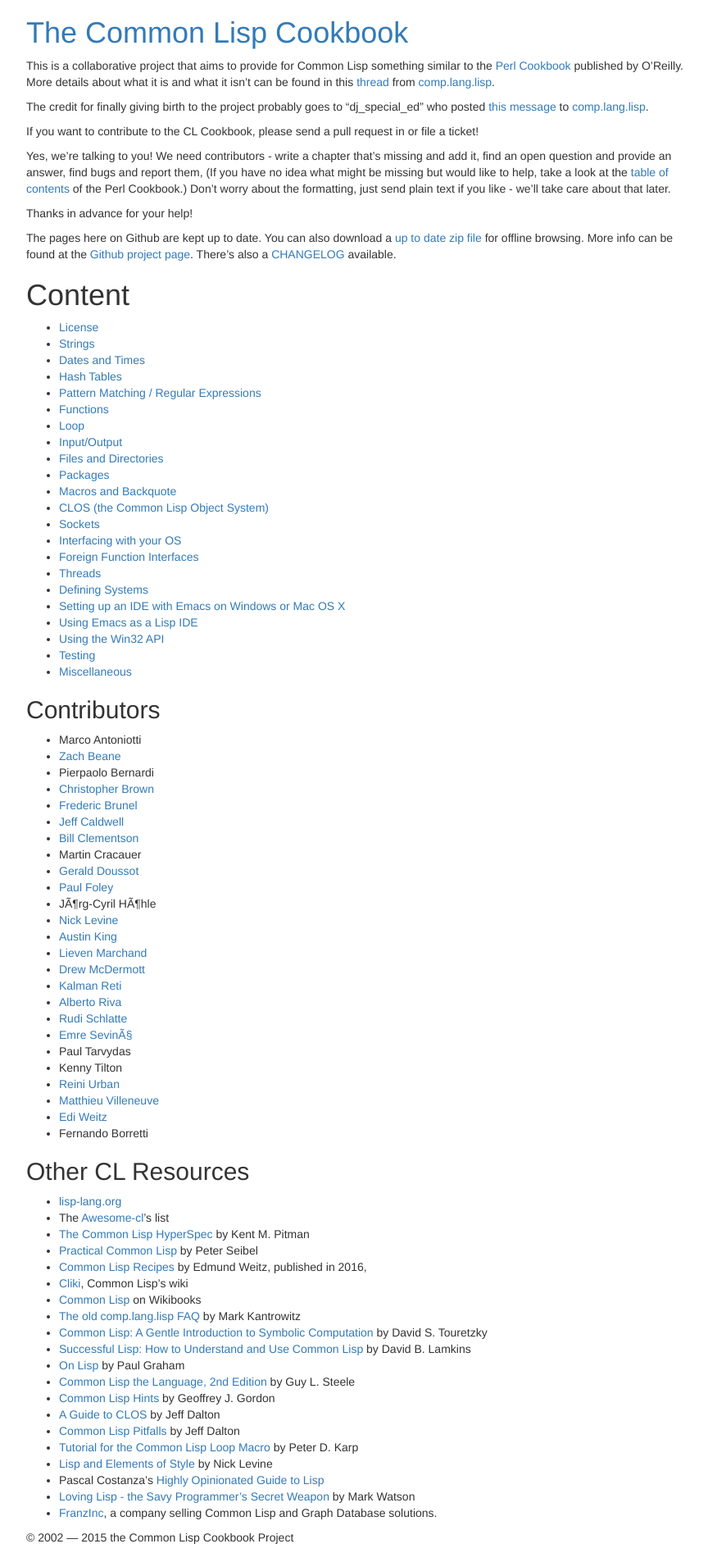
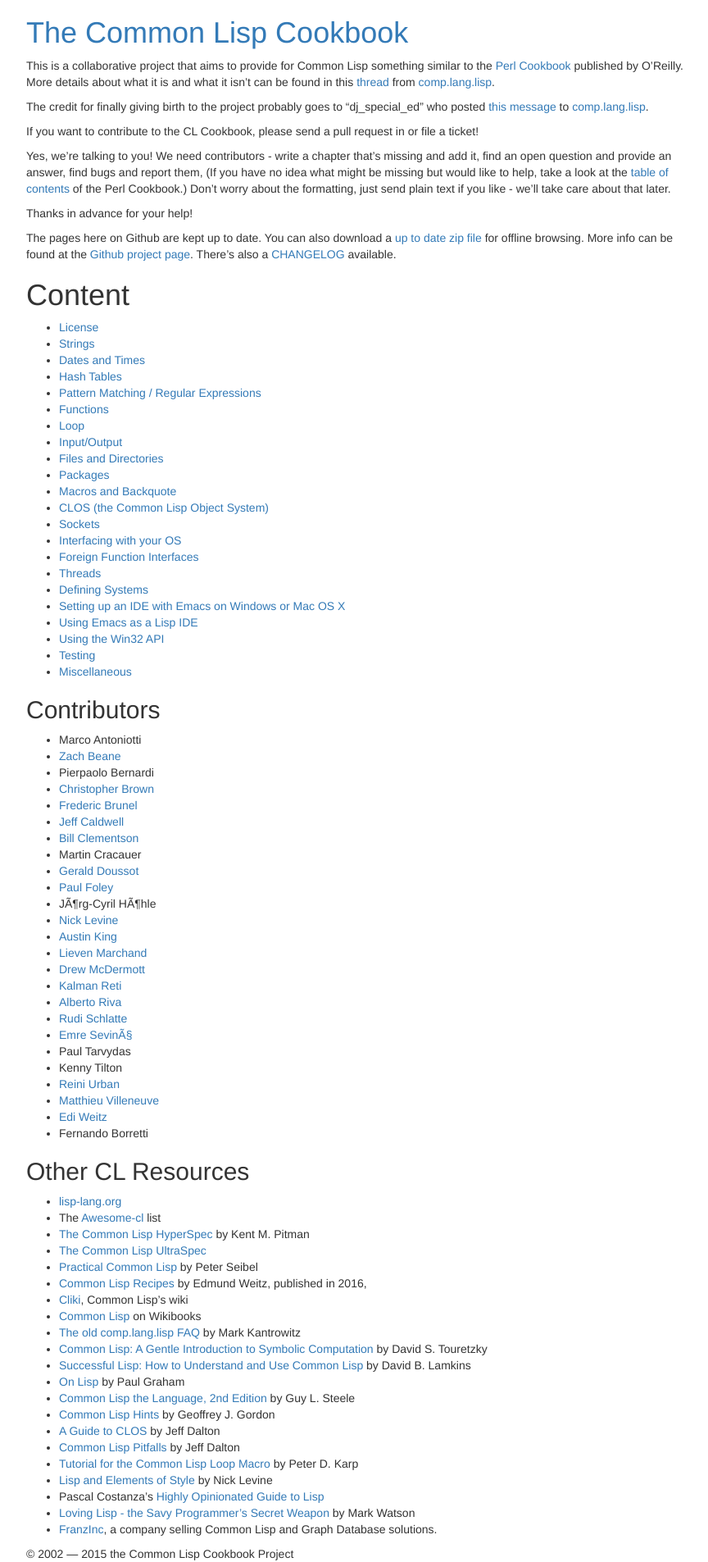
Before and after one commit to LispCookbook/cl-cookbook, a Jekyll site: the page built from index.md, in a window 1280 px wide. Shown: the whole page at 82% size, without its empty margins (303-1167 px from the left). Built offline with Jekyll 4.4.1, drawn with Linux system fonts in a browser that asks for light colours.

Commit message:
Resources: add the CL Ultra Specs

```diff
--- a/index.md
+++ b/index.md
@@ -82,8 +82,9 @@
 ## Other CL Resources
 
 * [lisp-lang.org](http://lisp-lang.org/)
-* The [Awesome-cl](https://github.com/CodyReichert/awesome-cl)'s list
+* The [Awesome-cl](https://github.com/CodyReichert/awesome-cl) list
 * [The Common Lisp HyperSpec](http://www.lispworks.com/documentation/HyperSpec/Front/index.htm) by Kent M. Pitman
+* [The Common Lisp UltraSpec](http://phoe.tymoon.eu/clus/doku.php)
 * [Practical Common Lisp](http://www.gigamonkeys.com/book/) by Peter Seibel
 * [Common Lisp Recipes](http://weitz.de/cl-recipes/) by Edmund Weitz, published in 2016,
 * [Cliki](http://www.cliki.net/), Common Lisp's wiki
```
